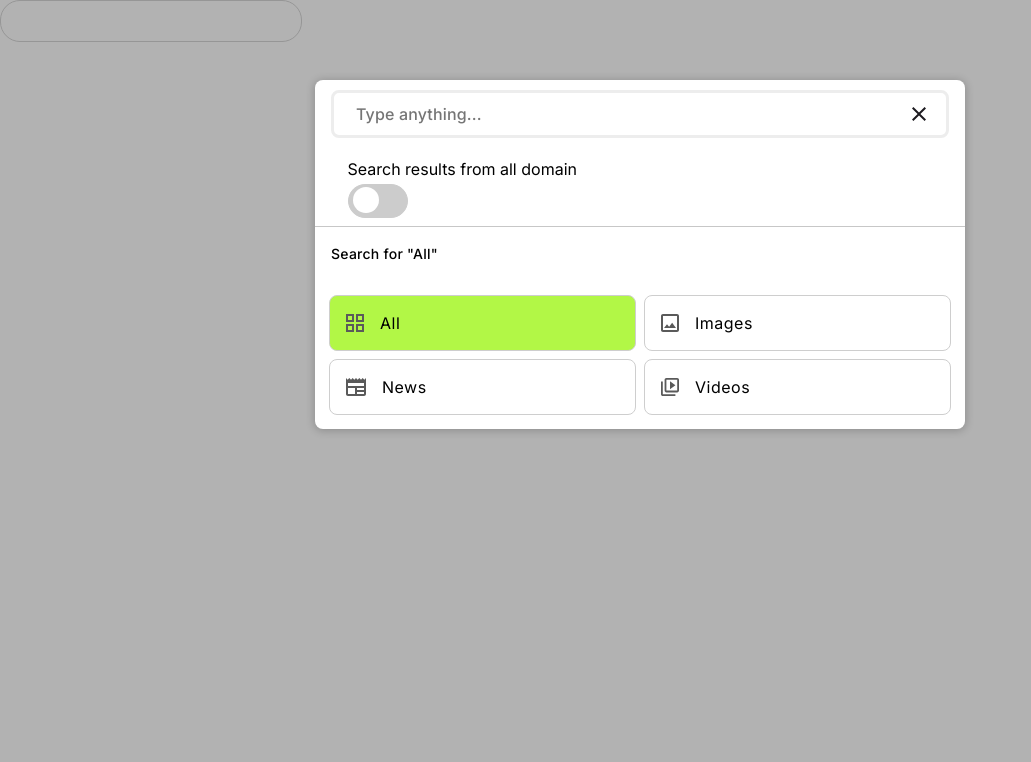
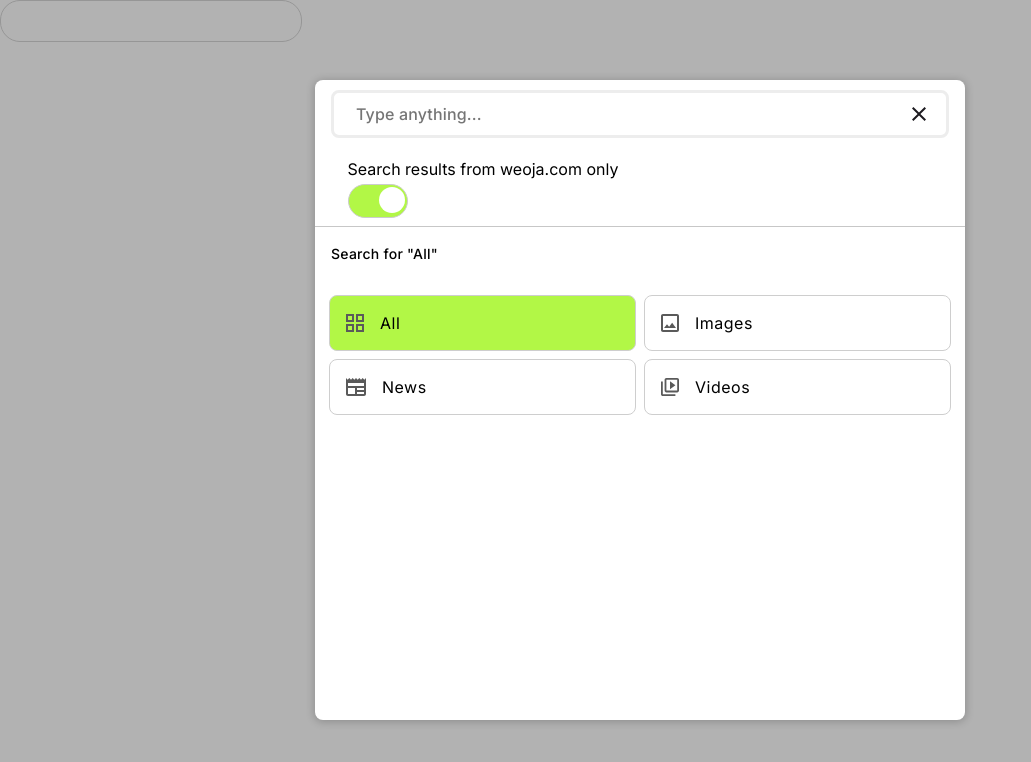
Before and after one commit to huucuongyd/searchBar, a website: page index.html in a window 1280 px wide. Both pictures are taken after a click on the element 151 px from the left and 21 px from the top of the page. Shown: the whole page, without its empty margins (0-1031 px from the left). Drawn offline with Linux system fonts and the light colour scheme.

Commit message:
fix overflow divSearch

```diff
--- a/package.json
+++ b/package.json
@@ -1,6 +1,6 @@
 {
   "name": "search-bar-weoja",
-  "version": "1.0.11",
+  "version": "1.0.12",
   "description": "search bar for embed to html",
   "scripts": {
     "test": "echo \"Error: no test specified\" && exit 1"
--- a/searchBar/css/autocomplete.css
+++ b/searchBar/css/autocomplete.css
@@ -35,6 +35,9 @@
         background-color: white;
         border-radius: 8px;
         box-shadow: 0px 1px 8px 1px #00000033;
+        height: 80%;
+        overflow: auto;
+        max-height: 745px;
     }
     #optionSelected{
         display: grid;
@@ -52,6 +55,9 @@
         border-radius: 8px;
         box-shadow: 0px 1px 8px 1px #00000033;
         background-color: white;
+        height: 80%;
+        overflow: auto;
+        max-height: 745px;
     }
     #optionSelected{
         display: grid;
--- a/searchBar/js/autocomplete.js
+++ b/searchBar/js/autocomplete.js
@@ -113,20 +113,19 @@ iconInputSiteSearch.src = 'https://raw.githubusercontent.com/huucuongyd/searchBa
 
 divInputSearch.appendChild(divInputSearchPlus);
 
-if (window.hasOwnProperty('siteSearchSpecial')) {
-    console.log('Biến đã được khai báo:', siteSearchSpecial);
-  } else {
+if (!window.hasOwnProperty('siteSearchSpecial')) {
     var siteSearchSpecial = '';
-  }
+}
 
 var divSelectSearchInSpecialSite = document.createElement('div');
 divSelectSearchInSpecialSite.className = 'divSelectSearchInSpecialSite';
-divSelectSearchInSpecialSite.style.display = siteSearchSpecial? 'block':'none'
-divSelectSearchInSpecialSite.textContent = `Search results from all domain`;
+divSelectSearchInSpecialSite.style.display = siteSearchSpecial? 'block':'none';
+divSelectSearchInSpecialSite.textContent = `Search results from ${siteSearchSpecial} only`;
 var labelSwitchButton = document.createElement('label');
 labelSwitchButton.className = 'switch';
 var inputLabelSwitchButton = document.createElement('input');
 inputLabelSwitchButton.type = 'checkbox';
+inputLabelSwitchButton.checked = true;
 var spanLabelSwitchButton = document.createElement('span');
 spanLabelSwitchButton.className = 'slider round'
 
```
Also changed, not shown: README.md.
